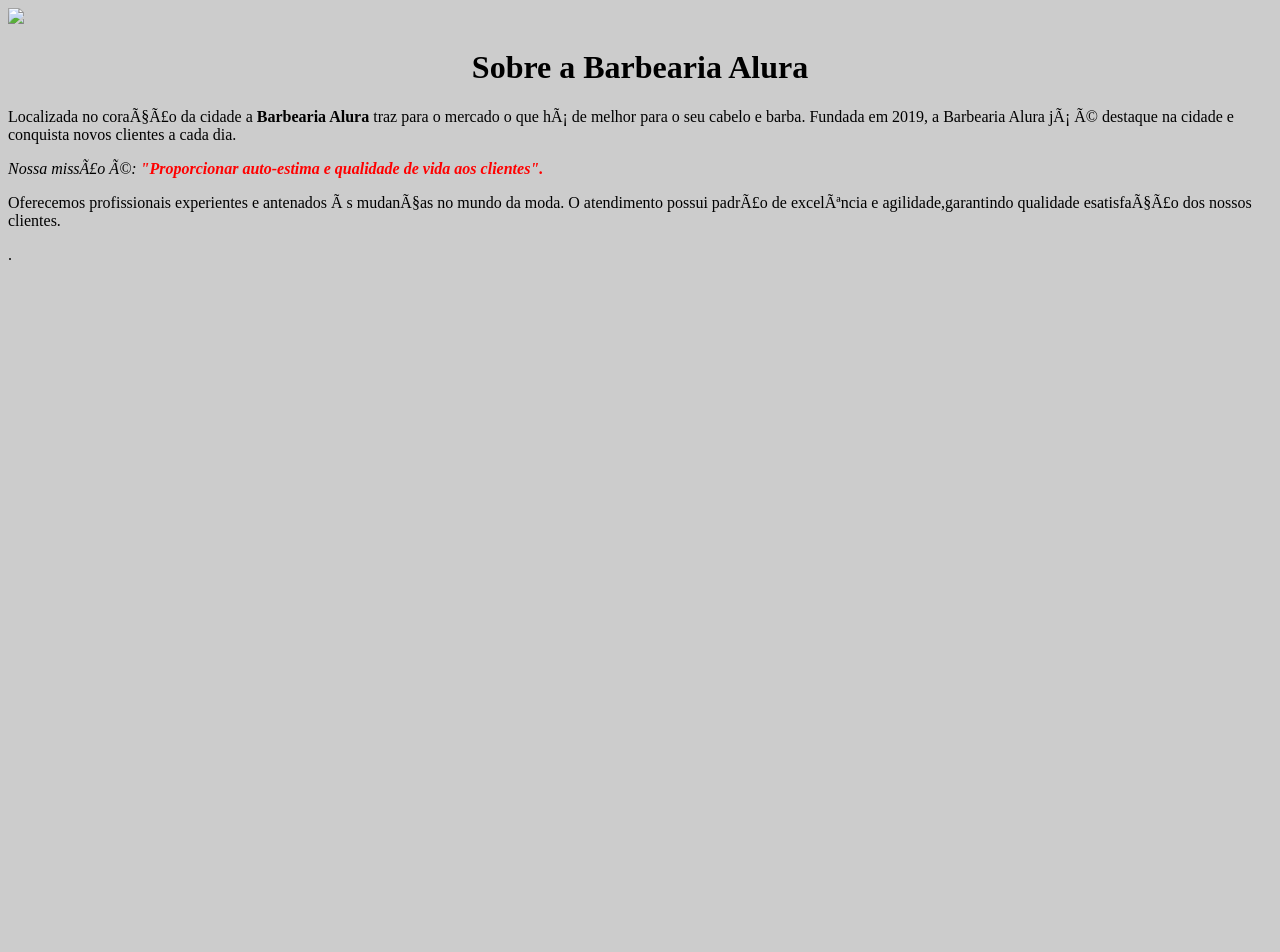
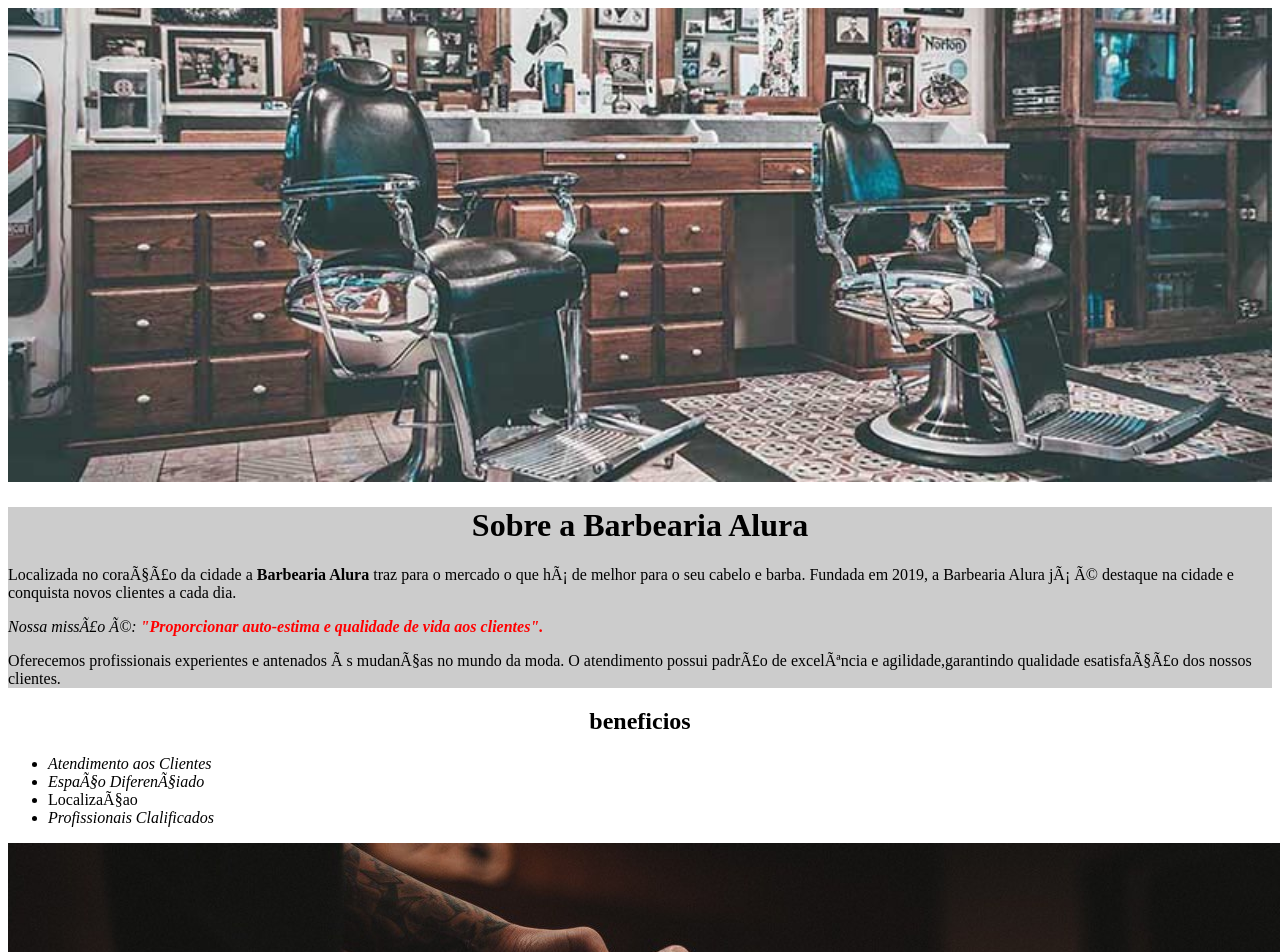
Before and after one commit to GuiFavero/projeto-barbearia, a plain HTML site: page index.html in a window 1280 px wide. Shown: the top 952 px of the page. Before the commit the page ends 800 px from the top, so only its background shows below. Drawn offline with Linux system fonts and the light colour scheme.

Commit message:
Add files via upload

```diff
--- a/index.html
+++ b/index.html
@@ -9,15 +9,31 @@
 	</head>
 
 <body>
-	<img src="banner.jpg">
 
+		<img id="banner" src="banner.jpg">
+		<div class="principal">
 		<h1>Sobre a Barbearia Alura</h1>
 
-		<p style=>Localizada no coração da cidade  a <strong> Barbearia Alura</strong> traz para o mercado o que há de melhor para o seu cabelo e barba. Fundada em 2019, a Barbearia Alura já é destaque na cidade e conquista novos clientes a cada dia.</p>
+			<p style=>Localizada no coração da cidade  a <strong> Barbearia Alura</strong> traz para o mercado o que há de melhor para o seu cabelo e barba. Fundada em 2019, a Barbearia Alura já é destaque na cidade e conquista novos clientes a cada dia.</p>
 
-		<p id="style= missao"><em>Nossa missão é: <strong>"Proporcionar auto-estima e qualidade de vida aos clientes".</strong></em></p>
+			<p id="style= missao"><em>Nossa missão é: <strong>"Proporcionar auto-estima e qualidade de vida aos clientes".</strong></em></p>
 
 
-		<p>Oferecemos profissionais experientes e antenados às mudanças no mundo da moda. O atendimento possui padrão de excelência e agilidade,garantindo qualidade esatisfação dos nossos clientes.</p>.
-	</body>
-</html>
+			<p>Oferecemos profissionais experientes e antenados às mudanças no mundo da moda. O atendimento possui padrão de excelência e agilidade,garantindo qualidade esatisfação dos nossos clientes.</p>
+			</div>
+
+
+			<div>
+			<h2>beneficios</h2>
+		<ul>
+			<li class="itens">Atendimento aos Clientes</li>
+			<li class="itens">Espaço Diferençiado</li>
+			<li class="tens">Localizaçao</li>
+			<li class="itens">Profissionais Clalificados</li>
+		</ul>
+		<img src="beneficios.jpg">
+
+	</div>
+
+		</body>
+	</html>
--- a/style.css
+++ b/style.css
@@ -1,5 +1,12 @@
 body {
-	background: #CCCCCC
+
+}
+
+#banner {
+width: 100%;
+}
+.principal{
+	background: #CCCCCC;
 }
 
 h1 {
@@ -16,3 +23,17 @@ em strong {
 	color: red;
 
 }
+
+.itens {
+	font-style: italic;
+
+}
+
+.beneficios {
+	background: #FFFFFF;
+
+}
+
+h2 {
+	text-align: center;
+}
```
Also changed, not shown: banner.jpg (added), beneficios.jpg (added).
